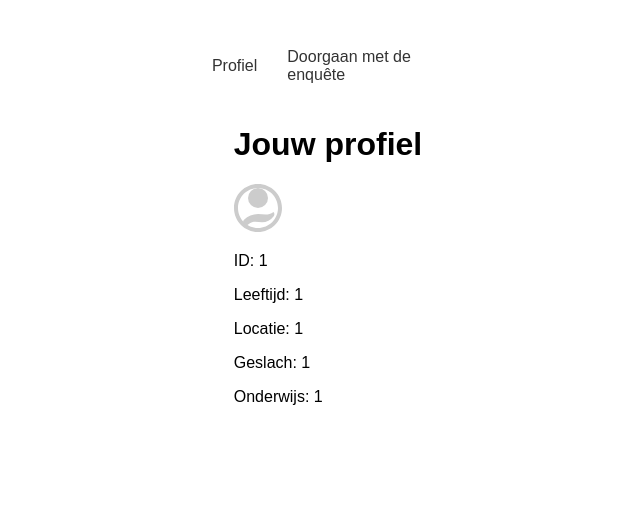
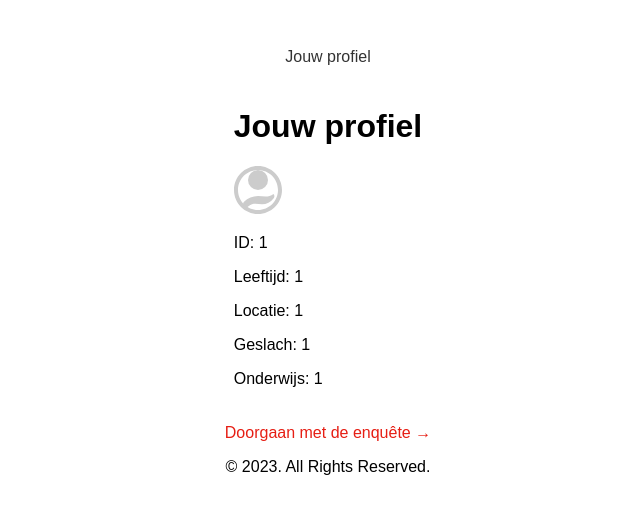
Before and after one commit to vresendez/frontend-recommender-static, a React (Create React App) app: page /profile/1/1/1/1/1/1 in a window 1280 px wide. Shown: the top 514 px of the page, without its empty margins (312-952 px from the left). Built offline with nearby package versions, Linux system fonts and the light colour scheme.

Commit message:
Update interface

```diff
--- a/src/App.js
+++ b/src/App.js
@@ -7,6 +7,7 @@ import UserProfile from './components/Profile.js';
 import Chatbot from './components/Chatbot/Chatbot.js';
 import PageWithHeader from './components/PageWithHeader.js';
 import { API_URL } from './config';
+import PageWithFooter from './components/PageWithFooter.js';
 
 import './App.css';
 
@@ -34,14 +35,13 @@ const handlePreferencesSubmit = (tags) => {
 
         <Routes>
         {/* Wrap each Route with PageWithHeader */}
-          <Route path="/news-preferences/:id/:age/:location/:gender/:education/:condition" element={<PageWithHeader><NewsPreferences onPreferencesSubmit={handlePreferencesSubmit} /></PageWithHeader>} />
-          <Route path="/website/:id/:age/:location/:gender/:education/:condition" element={<PageWithHeader><Website selectedtags={selectedtags} articles={articles} /></PageWithHeader>} />
-          <Route path="/chatbot/:id/:age/:location/:gender/:education/:condition" element={<PageWithHeader><Chatbot articles={articles} /></PageWithHeader>} />
+          <Route path="/news-preferences/:id/:age/:location/:gender/:education/:condition" element={<PageWithHeader><NewsPreferences onPreferencesSubmit={handlePreferencesSubmit} /><PageWithFooter /></PageWithHeader>} />
+          <Route path="/website/:id/:age/:location/:gender/:education/:condition" element={<PageWithHeader><Website selectedtags={selectedtags} articles={articles} /><PageWithFooter /></PageWithHeader>} />
+          <Route path="/chatbot/:id/:age/:location/:gender/:education/:condition" element={<PageWithHeader><Chatbot articles={articles} /><PageWithFooter /></PageWithHeader>} />
           <Route
             path="/profile/:id/:age/:location/:gender/:education/:condition"
-            element={<PageWithHeader><UserProfile /></PageWithHeader>}
+            element={<PageWithHeader><UserProfile /><PageWithFooter /></PageWithHeader>}
           />
-
           </Routes>
       </div>
     </Router>
--- a/src/components/Chatbot/Chatbot.js
+++ b/src/components/Chatbot/Chatbot.js
@@ -18,7 +18,7 @@ const Chatbot = ({  }) => {
 
   return (
     <div className="chatbot">
-       <h3>Deze nieuwsaanbeveler geeft je de relevante nieuwsartikelen. Zeg hoi om te beginnen</h3>
+       <p>Deze nieuwsaanbeveler geeft je de meest relevante nieuwsartikelen. Zeg <b className='title'>"hoi"</b> om te beginnen</p>
       <iframe
         src={iframeSrc}
          style={{ minWidth: '300px', width: '100%', minHeight: '500px' }}
--- /dev/null
+++ b/src/components/Footer.js
@@ -0,0 +1,19 @@
+import React from 'react';
+import '../components/styles/Website.css'; // Import Header, ensure the path is correct
+import { useParams, Link } from 'react-router-dom';
+import '../components/styles/Header.css'; // Import Header, ensure the path is correct
+
+const Footer = ({ id, age, location, gender, education, condition }) => {
+    // Use useParams to access URL parameters
+
+    return (
+      <footer className="footer">
+         <Link className='link_two' to={`https://uva.fra1.qualtrics.com/jfe/form/SV_37wTXCn9lZyhwh0?ID=${id}&age=${age}&location=${location}&gender=${gender}&education=${education}&condition=${condition}&Q_Language=NL`}>
+           Doorgaan met de enquête →
+         </Link>
+         <p>&copy; 2023. All Rights Reserved.</p>
+      </footer>
+    );
+  };
+
+  export default Footer;
--- a/src/components/Header.js
+++ b/src/components/Header.js
@@ -12,11 +12,7 @@ const Header = ({ id, age, location, gender, education, condition }) => {
     <nav className='nav'>
       <ul>
         <Link className='link' to={`/profile/${id}/${age}/${location}/${gender}/${education}/${condition}`}>
-          Profiel
-        </Link>
-
-        <Link className='link_two' to={`https://uva.fra1.qualtrics.com/jfe/form/SV_37wTXCn9lZyhwh0?ID=${id}&age=${age}&location=${location}&gender=${gender}&education=${education}&condition=${condition}&Q_Language=NL`}>
-          Doorgaan met de enquête
+        Jouw profiel
         </Link>
       </ul>
     </nav>
--- a/src/components/NewsPreferences.js
+++ b/src/components/NewsPreferences.js
@@ -81,7 +81,7 @@ const NewsPreferences = ({ onPreferencesSubmit }) => {
 
     return (
         <div className="preferences-form">
-            <h2>Selecteer uw favoriete nieuwscategorieën</h2>
+            <p>Deze nieuwsaanbeveler geeft je de meest relevante nieuwsartikelen. Selecteer je <b className='title'>favoriete nieuwsonderwerp</b> door erop te klikken om met de aanbevelingen te beginnen.</p>
             <div className="tags">
                 {toptags.map((tag) => (
                     <button
--- /dev/null
+++ b/src/components/PageWithFooter.js
@@ -0,0 +1,16 @@
+import React from 'react'; // Ensure React is imported
+import { useParams } from 'react-router-dom'; // Import useParams
+import Footer from './Footer'; // Import Header, ensure the path is correct
+
+
+// A wrapper component to capture URL parameters and pass them to the Header
+const PageWithFooter = ({ children }) => {
+    const params = useParams();
+    return (
+      <>
+        <Footer {...params} />
+        {children}
+      </>
+    );
+  };
+export default PageWithFooter;
--- a/src/components/Website/Website.js
+++ b/src/components/Website/Website.js
@@ -26,14 +26,14 @@ const Website = ({ selectedtags, articles }) => {
         sendClickDataToBackend(clickData);
     };
 
-    const handleTagClick = (tag) => {
-        if (tag === "All") {
-            setFilteredArticles(articles);
-        } else {
-            const articlesByTag = articles.filter(article => article[4] === tag);
-            setFilteredArticles(articlesByTag);
-        }
-    };
+    // const handleTagClick = (tag) => {
+    //     if (tag === "All") {
+    //         setFilteredArticles(articles);
+    //     } else {
+    //         const articlesByTag = articles.filter(article => article[4] === tag);
+    //         setFilteredArticles(articlesByTag);
+    //     }
+    // };
     const sendClickDataToBackend = (clickData) => {
         // Replace with your backend API endpoint
         axios.post(`${API_URL}/api/clickData`, clickData)
@@ -46,8 +46,8 @@ const Website = ({ selectedtags, articles }) => {
     };
     return (
         <div className="website-container">
-            <h2>Deze nieuwsaanbeveler geeft je de relevante nieuwsartikelen</h2>
-            <NewsButtons selectedtags={["All", ...selectedtags]} ontagClick={handleTagClick} />
+            <h4>Deze nieuwsaanbeveler geeft je de relevante nieuwsartikelen.</h4>
+            {/* <NewsButtons selectedtags={["All", ...selectedtags]} ontagClick={handleTagClick} /> */}
             <ul className="news-list">
                 {filteredArticles.map((article, index) => {
                     const [id, title, link, fullSummary, tag, imageUrl] = article; // Adjust according to your actual article object structure
--- a/src/components/styles/Chatbot.css
+++ b/src/components/styles/Chatbot.css
@@ -68,3 +68,7 @@
     color: white;
     margin-left: 10px;
   }
+
+  .title{
+    color: rgb(230, 30, 20);
+  }
--- a/src/components/styles/Header.css
+++ b/src/components/styles/Header.css
@@ -3,7 +3,7 @@
   }
 
   .nav {
-    width: 90%; /* nav width */
+    width: 100%; /* nav width */
     max-width: 1200px; /* maximum width */
     margin: 0 auto; /* centering the nav */
     display: flex; /* using flexbox for layout */
@@ -34,7 +34,7 @@
 
   .link_two {
     text-decoration: none; /* removing underline */
-    color: #333; /* dark text color */
+    color: rgb(230, 30, 20); /* dark text color */
     font-size: 16px; /* font size */
     padding: 10px 15px; /* padding around links */
     border-radius: 5px; /* rounded corners */
--- a/src/components/styles/Website.css
+++ b/src/components/styles/Website.css
@@ -60,3 +60,12 @@
     max-height: 40%;
     object-fit: cover;
 }
+
+.footer {
+    text-align: center;
+    padding: 20px 0;
+    background-color: #ffffff;
+    position: relative;
+    bottom: 0;
+    width: 100%;
+  }
```
